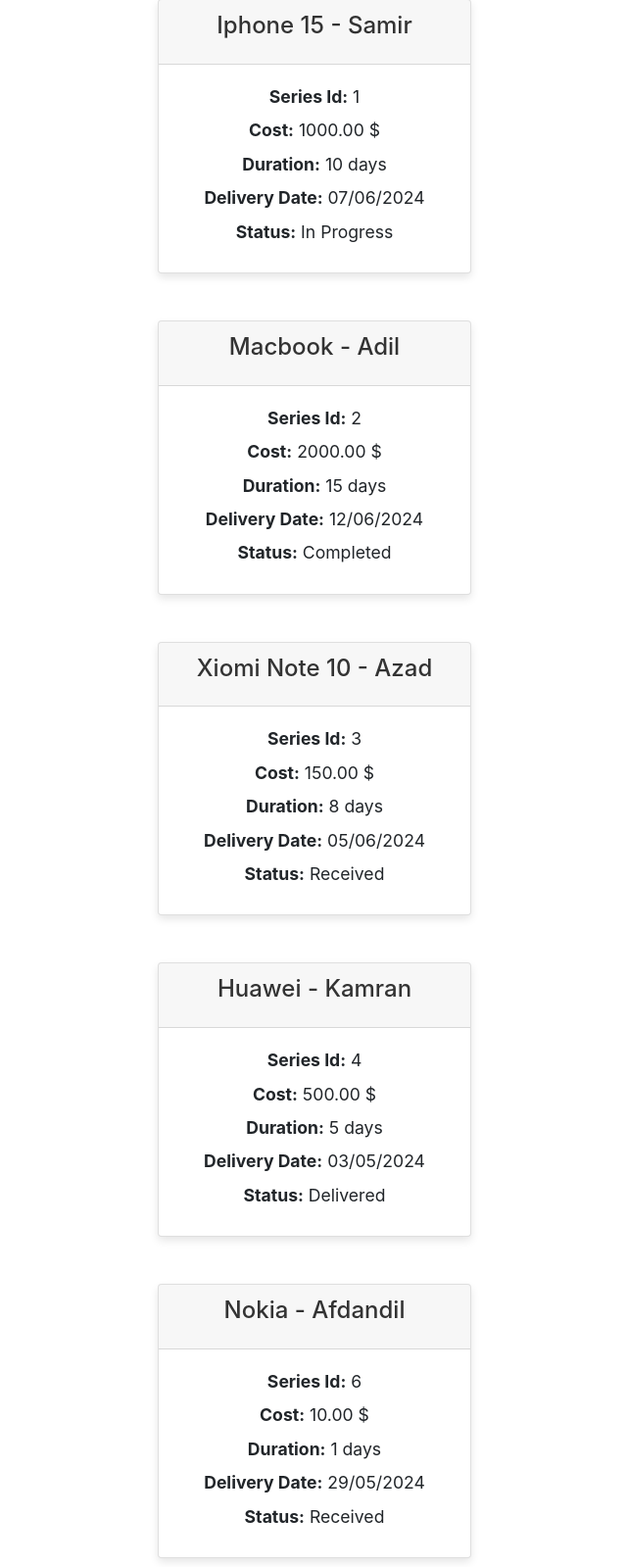
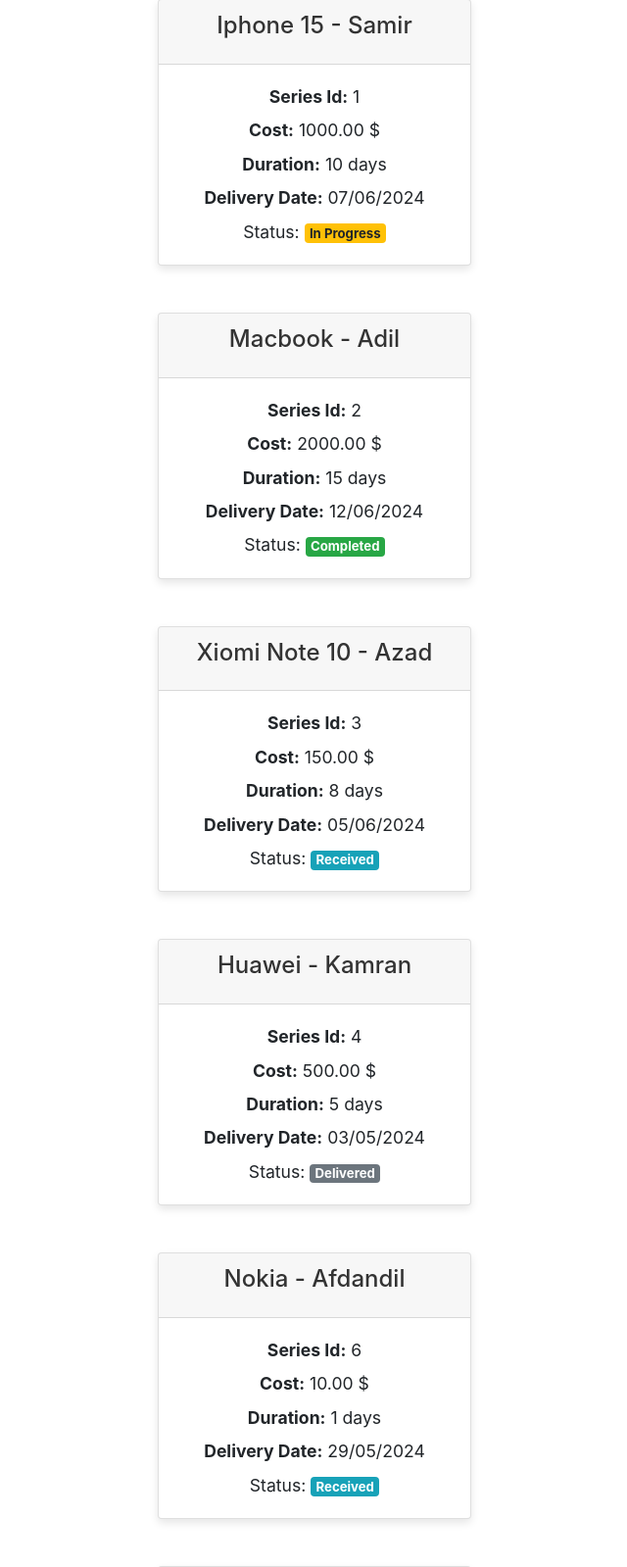
Before and after one commit to SamirAlizada/Multifactioring-Tracking, a Django app: template templates/repairs/searched_device.html in a window 1280 px wide. Shown: the part 290-1889 px from the top of the page at 98% size, without its empty margins (319-959 px from the left). Run offline with Django 4.2, Linux system fonts and the light colour scheme; the template is opened without the code that fills it: values that come from a table or form of the project are taken from there, others are empty; data comes from the database, SQL or seed files in the repository; both versions use the stored data as it was after the commit; some libraries are stand-ins or nearby versions.

Commit message:
status color added in serach by series_id site

```diff
--- a/templates/repairs/searched_device.html
+++ b/templates/repairs/searched_device.html
@@ -55,7 +55,12 @@
                         <p><strong>Cost:</strong> {{ device.repair_cost }} $</p>
                         <p><strong>Duration:</strong> {{ device.repair_duration }} days</p>
                         <p><strong>Delivery Date:</strong> {{ device.delivery_date|date:"d/m/Y" }}</p>
-                        <p><strong>Status:</strong> {{ device.status }}</p>
+                        <p class="mb-0">Status:
+                            <span class="badge
+                                {% if device.status == 'Received' %}badge-info{% elif device.status == 'In Progress' %}badge-warning{% elif device.status == 'Completed' %}badge-success{% elif device.status == 'Delivered' %}badge-secondary{% endif %}">
+                                {{ device.status }}
+                            </span>
+                        </p>
                     </div>
                 </div>
             </div>
```
Also changed, not shown: db.sqlite3.
